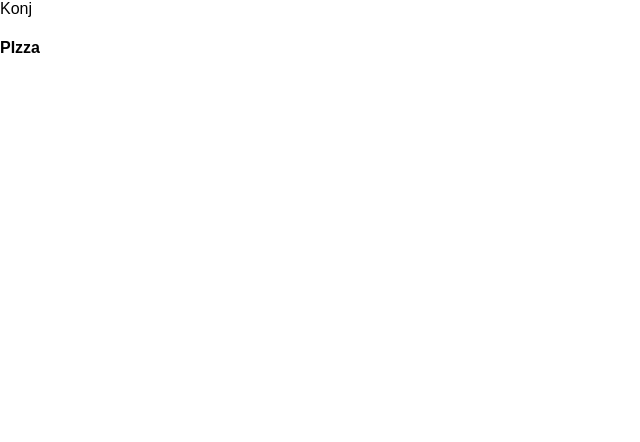
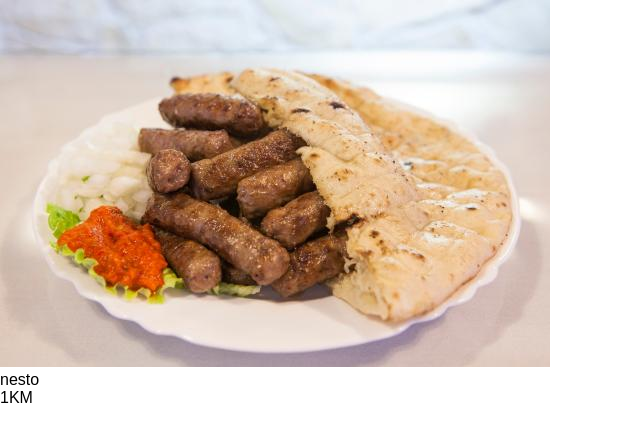
Before and after one commit to fcausevic1/RestaurantAppFrontend, a React (Create React App) app: page / in a window 1280 px wide. Shown: the top 442 px of the page, without its empty margins (0-640 px from the left). Built offline with nearby package versions, Linux system fonts and the light colour scheme.

Commit message:
dodao dio prve kompnente proizvod

```diff
--- a/src/App.js
+++ b/src/App.js
@@ -1,12 +1,13 @@
 import React, { Component } from 'react';
-import logo from './logo.svg';
+//import logo from './logo.svg';
 import './App.css';
-import Jelo from './components/Jelo';
+import Proizvod from './Proizvod.jsx';
 
 class App extends Component {
   render() {
     return (
-    <Jelo ime_jela ="PIzza"/>
+    <Proizvod naziv_proizvoda ="nesto" cijena_proizvoda="1KM"/>
+
     );
   }
 }
--- /dev/null
+++ b/src/Proizvod.jsx
@@ -0,0 +1,21 @@
+import React, { useState } from 'react';
+ //import logo from 'cevap.jpg'
+const Proizvod = (props) => {
+   const [nesto] = useState("Konj")
+    return (
+
+         <div>
+             <div clas="slika">
+             <img src={require('./cevap.jpg')} />
+             </div>
+             <div class="naziv">
+         <h>{props.naziv_proizvoda}</h>
+            </div>
+            <div class="cijena">
+         <h>{props.cijena_proizvoda}</h>
+            </div>
+        </div>
+    )
+}
+
+export default Proizvod;
--- a/src/components/Jelo.jsx
+++ /dev/null
@@ -1,13 +0,0 @@
-import React, { useState } from 'react';
-
-const Jelo = (props) => {
-    const [nesto] = useState("Konj")
-    return (
-        <div>
-            {nesto}
-    <h4>{props.ime_jela}</h4>
-        </div>
-    )
-}
-
-export default Jelo;
```
Also changed, not shown: src/cevap.jpg (added).
